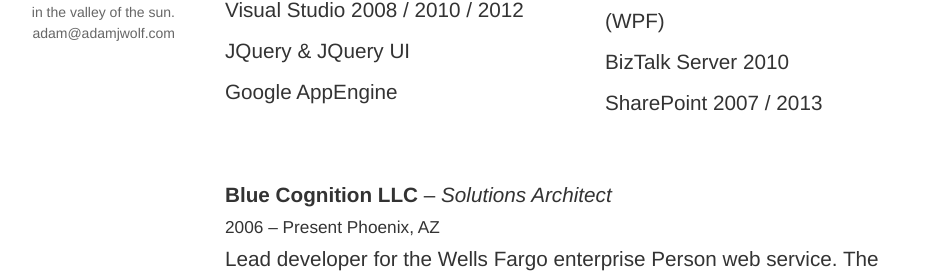
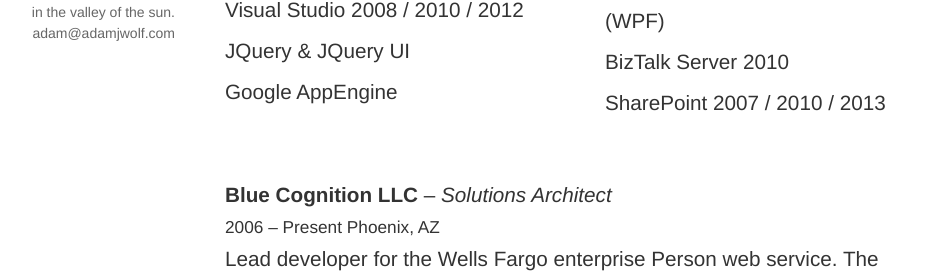
Before and after one commit to awolf/awolf.github.io, a Jekyll site: the page built from resume.html, in a window 1280 px wide and 900 px high, scrolled down 332 px. Shown: the part 169-449 px from the top of the window, without its empty margins (65-1015 px from the left). Built offline with Jekyll 4.4.1, drawn with Linux system fonts in a browser that asks for light colours; Markdown is read by kramdown in place of the engine named in the settings.

Commit message:
Update resume.html

```diff
--- a/resume.html
+++ b/resume.html
@@ -26,7 +26,7 @@ title: Resume
                 <li>Windows Communication Foundation (WCF)</li>
                 <li>Windows Presentation Foundation (WPF)</li>
                 <li>BizTalk Server 2010</li>
-                <li>SharePoint 2007 / 2013</li>
+                <li>SharePoint 2007 / 2010 / 2013</li>
 
             </ul>
         </section> </br>
```
